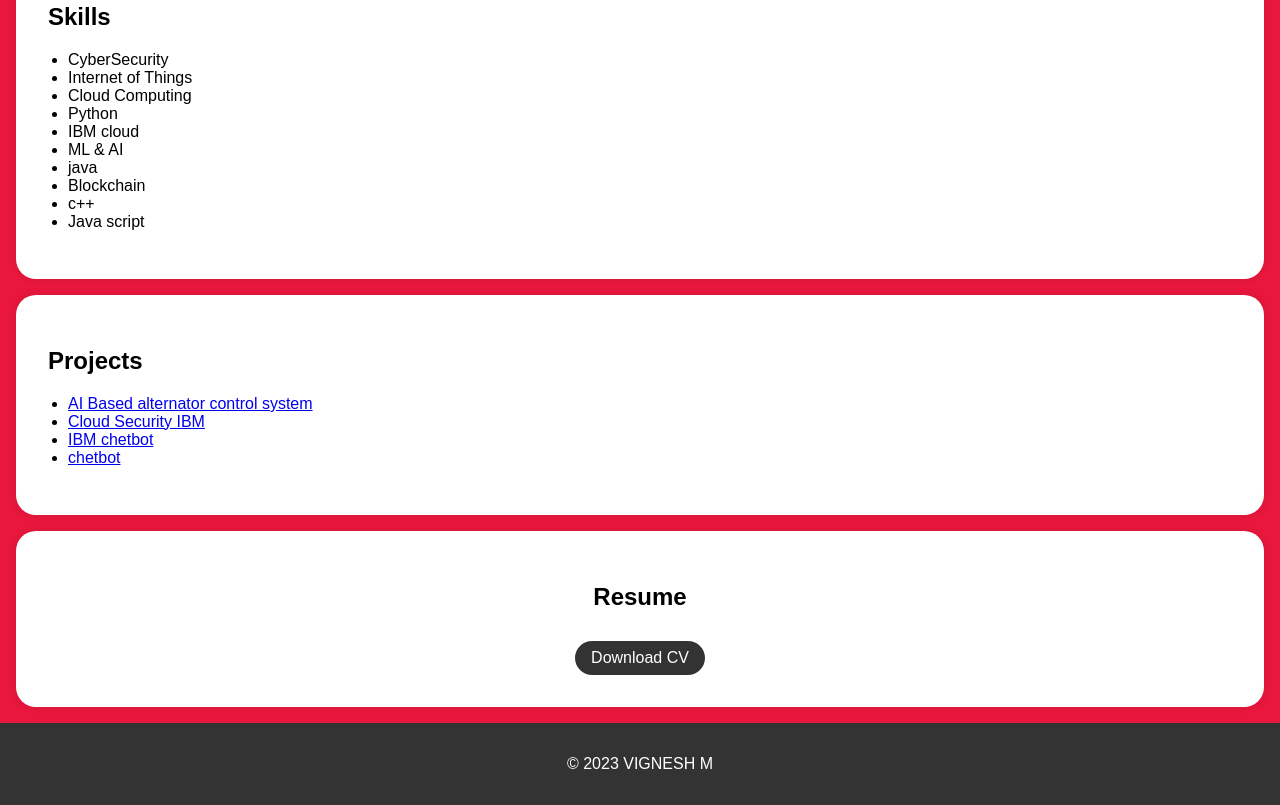
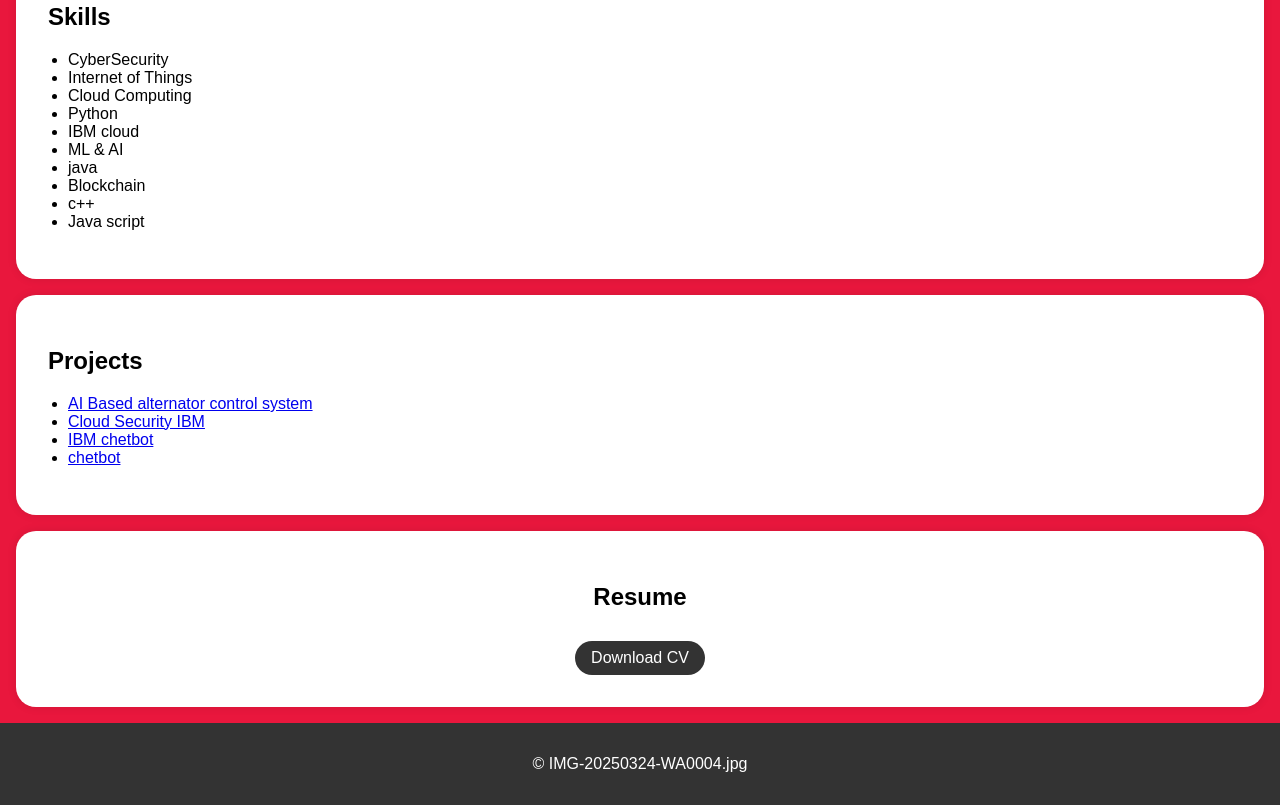
Before and after one commit to pasupathi0710/Digital--portfolio, a plain HTML site: page index.html in a window 1280 px wide. Shown: the part 713-1518 px from the top of the page. Drawn offline with Linux system fonts and the light colour scheme.

Commit message:
Update index.html

```diff
--- a/index.html
+++ b/index.html
@@ -171,7 +171,7 @@
     </section>
 
     <footer>
-        <p>&copy; 2023 VIGNESH M</p>
+        <p>&copy; IMG-20250324-WA0004.jpg</p>
     </footer>
 
     <script>
```
